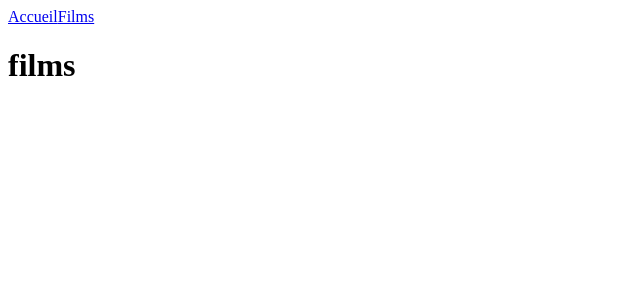
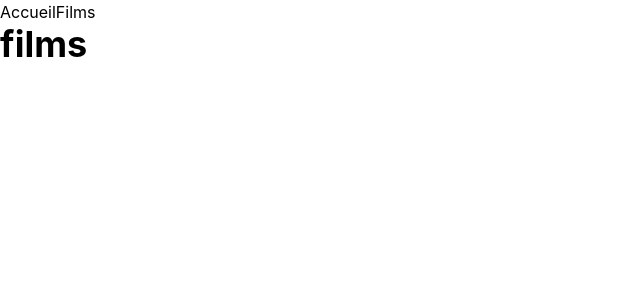
Before and after one commit to MMI-NFC-2024/site-films-nuxt-pocketbase-Bryan-Menoux, a Nuxt app: page /films in a window 1280 px wide. Shown: the top 300 px of the page, without its empty margins (0-640 px from the left). Built offline with nearby package versions, Linux system fonts and the light colour scheme.

Commit message:
installation de tailwindcss

```diff
--- /dev/null
+++ b/app/assets/css/main.css
@@ -0,0 +1 @@
+@import "tailwindcss";
--- a/app/pages/films/index.vue
+++ b/app/pages/films/index.vue
@@ -1,3 +1,3 @@
 <template>
-    <h1>films</h1>
+    <h1 class="font-bold text-4xl"  >films</h1>
 </template>
--- a/nuxt.config.ts
+++ b/nuxt.config.ts
@@ -1,6 +1,14 @@
 // https://nuxt.com/docs/api/configuration/nuxt-config
+import tailwindcss from "@tailwindcss/vite";
 export default defineNuxtConfig({
-  compatibilityDate: '2025-07-15',
+  compatibilityDate: "2025-07-15",
   devtools: { enabled: true },
-  modules: ['nuxt-typed-router']
-})
+  modules: ["nuxt-typed-router"],
+  css: ["./app/assets/css/main.css"],
+  vite: {
+    plugins: [
+      // @ts-ignore
+      tailwindcss(),
+    ],
+  },
+});
--- a/package.json
+++ b/package.json
@@ -10,8 +10,10 @@
     "postinstall": "nuxt prepare"
   },
   "dependencies": {
+    "@tailwindcss/vite": "^4.2.1",
     "nuxt": "^4.3.1",
     "nuxt-typed-router": "^4.0.7",
+    "tailwindcss": "^4.2.1",
     "vue": "^3.5.29",
     "vue-router": "^4.6.4"
   }
```
Also changed, not shown: 1 other file (tests, documents, lock files or other folders).
